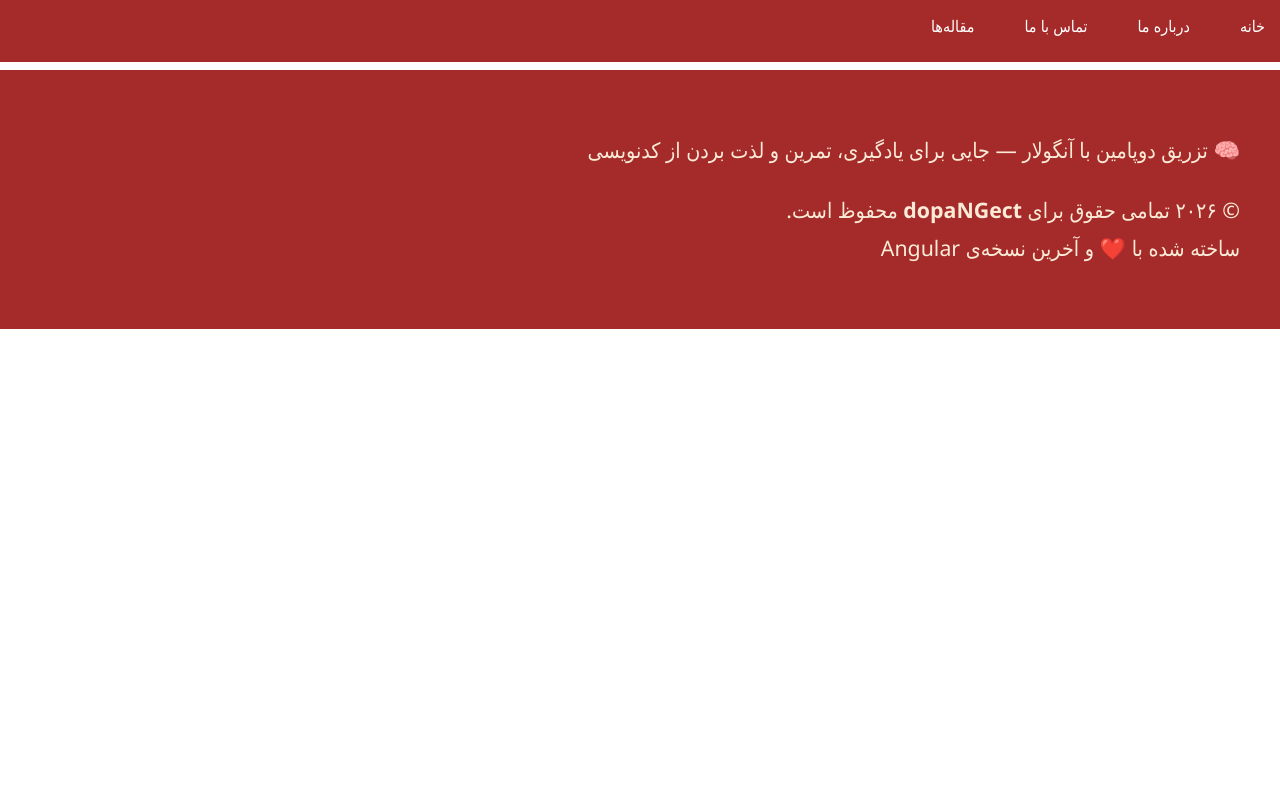
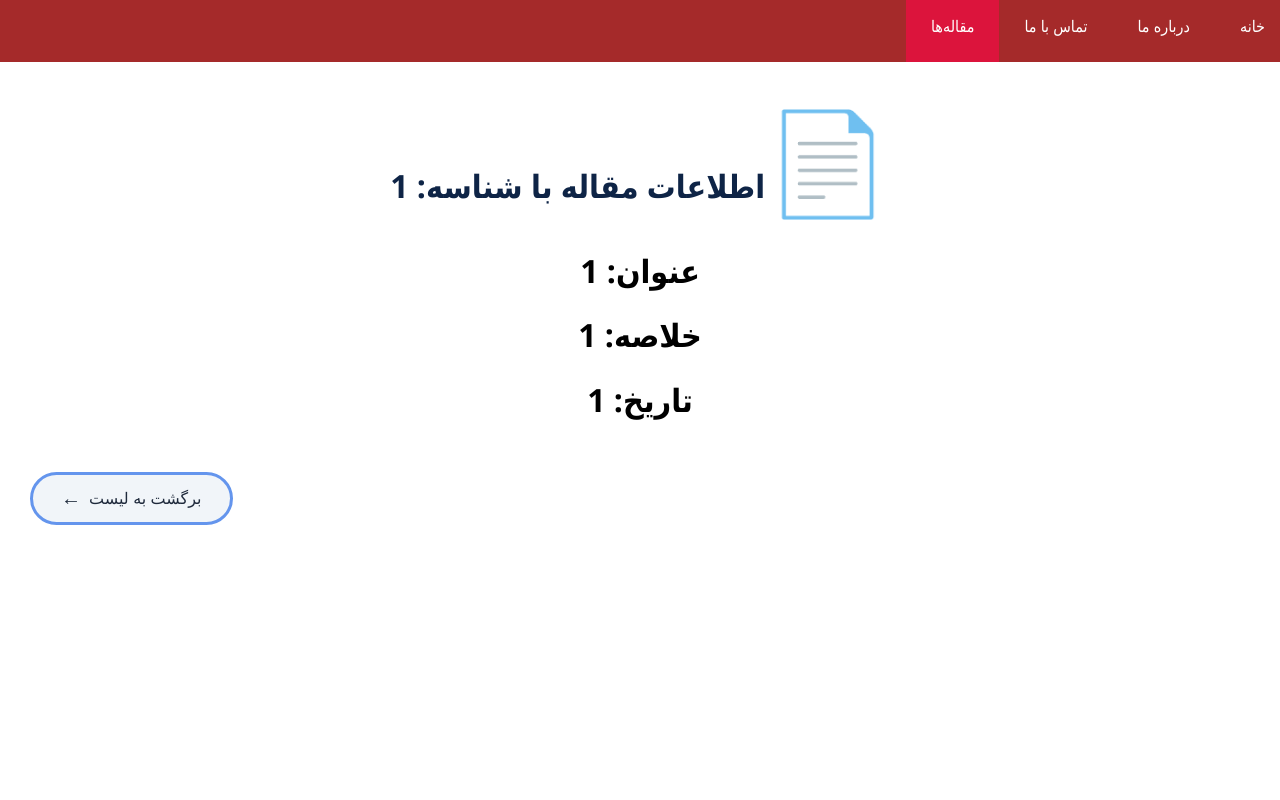
Before and after one commit to BAdeliyan/Learning, an Angular app: page /paper/1/1/1/1 in a window 1280 px wide. Before the commit this address led to /. Shown: the top 800 px of the page. Built offline with nearby package versions, Linux system fonts and the light colour scheme.

Commit message:
fix: switch to static SPA for GitHub Pages

```diff
--- a/src/app/app.routes.ts
+++ b/src/app/app.routes.ts
@@ -13,5 +13,7 @@ export const routes: Routes = [
   { path: 'contact', component: Contact },
   { path: 'SliderComponent', component: SliderComponent },
   { path: 'paper', component: Paper },
-  { path: 'paper/:id', component: PaperInfo },
+  // { path: 'paper/:id', component: PaperInfo },
+  { path: 'paper/:id/:title/:summary/:date', component: PaperInfo },
+  { path: 'paper/info', component: PaperInfo },
 ];
--- a/src/app/menu/paper/paper-info/paper-info.css
+++ b/src/app/menu/paper/paper-info/paper-info.css
@@ -44,3 +44,8 @@
 .btn-back:hover::before {
   transform: translateX(-5px);
 }
+h1 {
+  text-align: center;
+  font-family: 'Segoe UI', Tahoma, Geneva, Verdana, sans-serif;
+  direction: rtl;
+}
--- a/src/app/menu/paper/paper-info/paper-info.html
+++ b/src/app/menu/paper/paper-info/paper-info.html
@@ -1,4 +1,7 @@
 <h1 class="page-title">اطلاعات مقاله با شناسه: {{ paperId }}</h1>
+<h1>عنوان: {{ paperTitle }}</h1>
+<h1>خلاصه: {{ papersummary }}</h1>
+<h1>تاریخ: {{ paperdate }}</h1>
 
 
 <!-- <a [routerLink]="['/paper']">برگشت به لیست</a> -->
--- a/src/app/menu/paper/paper-info/paper-info.ts
+++ b/src/app/menu/paper/paper-info/paper-info.ts
@@ -1,19 +1,51 @@
-import { Component, inject, OnInit } from '@angular/core'; // inject و OnInit را اضافه کنید
+import { Component, inject, OnInit } from '@angular/core';
 import { ActivatedRoute, RouterLink } from '@angular/router';
 
 @Component({
   selector: 'app-paper-info',
-  standalone: true, // نیازی به نوشتن دوباره نیست، قبلاً دارید
-  imports: [RouterLink], // اگر در قالب از چیزی مثل RouterLink استفاده نمی‌کنید، خالی بماند
+  standalone: true,
+  imports: [RouterLink],
   templateUrl: './paper-info.html',
   styleUrl: './paper-info.css',
 })
 export class PaperInfo implements OnInit {
-  // implements OnInit را اضافه کنید
   private route = inject(ActivatedRoute);
   paperId: string | null = null;
+  paperTitle: string | null = null;
+  papersummary: string | null = null;
+  paperdate: string | null = null;
 
   ngOnInit(): void {
-    this.paperId = this.route.snapshot.paramMap.get('id');
+    // 1. ابتدا از مسیر (path) دریافت کن
+    this.route.paramMap.subscribe((params) => {
+      const id = params.get('id');
+      const title = params.get('title');
+      const summary = params.get('summary');
+      const date = params.get('date');
+
+      // فقط اگر از مسیر داینامیک آمده و مقدار دارد، ذخیره کن
+      if (id) {
+        this.paperId = id;
+        this.paperTitle = title;
+        this.papersummary = summary;
+        this.paperdate = date;
+      }
+    });
+
+    // 2. سپس queryParams را چک کن (اولویت با queryParams است)
+    this.route.queryParams.subscribe((params) => {
+      const id = params['id'];
+      const title = params['title'];
+      const summary = params['summary'];
+      const date = params['date'];
+
+      // اگر query param وجود دارد، مقدارها را بازنویسی کن (اولویت با queryParams)
+      if (id) {
+        this.paperId = id;
+        this.paperTitle = title;
+        this.papersummary = summary;
+        this.paperdate = date;
+      }
+    });
   }
 }
--- a/src/app/menu/paper/paper.css
+++ b/src/app/menu/paper/paper.css
@@ -35,6 +35,7 @@ h1::before {
   background-color: brown;
   color: beige;
   border-radius: 5px;
+  margin: 5px;
 }
 
 .box-link:hover {
--- a/src/app/menu/paper/paper.html
+++ b/src/app/menu/paper/paper.html
@@ -7,8 +7,14 @@
         <h3>{{ item.title }}</h3>
         <p>{{ item.summary }}</p>
         <small>{{ item.date }}</small>
-        <br><br><br><br><br><br><br><br>
-        <a class="box-link" [routerLink]="['/paper',item.id]">مشاهده</a>
+        <br><br><br><br><br><br>
+        <!-- <a class="box-link" [routerLink]="['/paper',item.id]">مشاهده</a> -->
+        <a class="box-link" [routerLink]="['/paper',item.id,item.title,item.summary,item.date]">مشاهده</a>
+        <!-- <a class="box-link" [routerLink]="['/paper', item.id]" [queryParams]="{title: item.title}">مشاهده</a> -->
+
+        <a class="box-link" [routerLink]="['/paper/info']"
+            [queryParams]="{id:item.id,title:item.title,summary:item.summary,date:item.date}">مشاهده
+            با QS</a>
 
     </div>
     }@empty {
```
